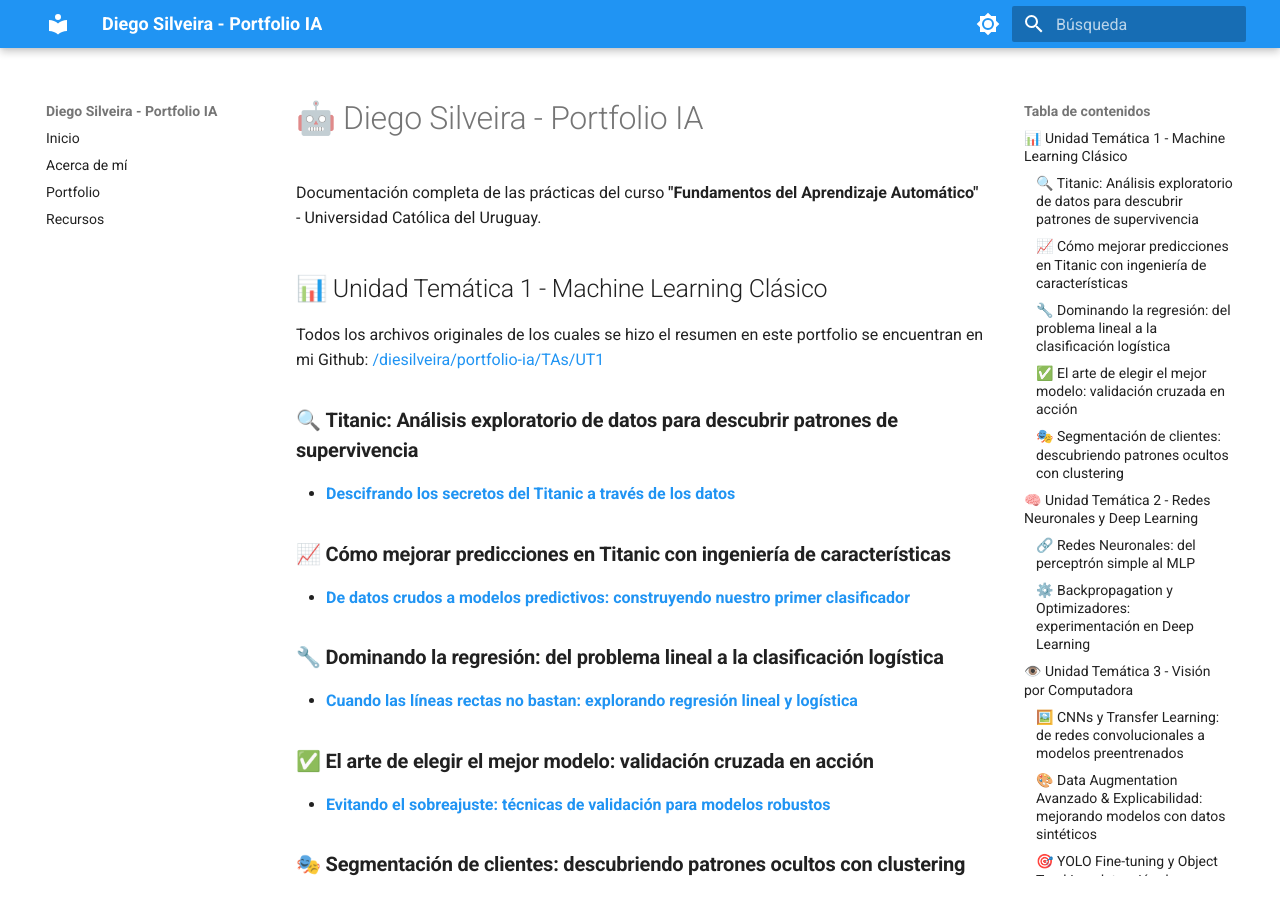
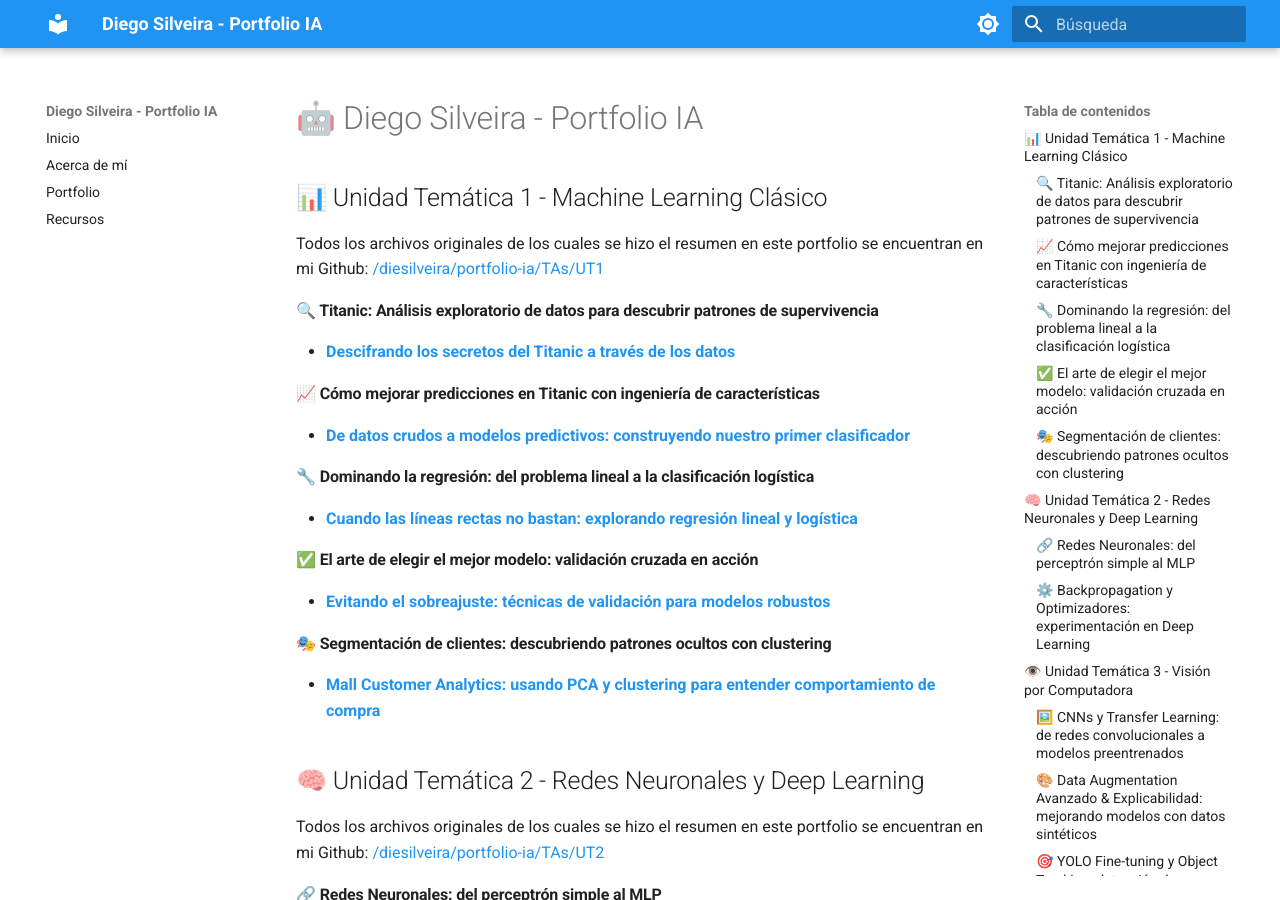
Before and after one commit to diesilveira/portfolio-ia, an MkDocs documentation site: the page built from docs/portfolio/index.md, in a window 1280 px wide and 900 px high. Built offline with MkDocs 1.6.1 and Material for MkDocs 9.7.7, drawn with Linux system fonts in a browser that asks for light colours; some of the changed text lies outside the part shown.

Commit message:
minor fixes

```diff
--- a/docs/portfolio/index.md
+++ b/docs/portfolio/index.md
@@ -5,28 +5,26 @@ date: 2025-01-01
 
 # 🤖 Diego Silveira - Portfolio IA
 
-Documentación completa de las prácticas del curso **"Fundamentos del Aprendizaje Automático"** - Universidad Católica del Uruguay.
-
 ## 📊 Unidad Temática 1 - Machine Learning Clásico
 
 Todos los archivos originales de los cuales se hizo el resumen en este portfolio se encuentran en mi Github: [/diesilveira/portfolio-ia/TAs/UT1](https://github.com/diesilveira/portfolio-ia/tree/main/TAs/UT1)
 
-### 🔍 **Titanic: Análisis exploratorio de datos para descubrir patrones de supervivencia**
+#### 🔍 **Titanic: Análisis exploratorio de datos para descubrir patrones de supervivencia**
 - **[Descifrando los secretos del Titanic a través de los datos](01-eda-titanic.md)**
 
 
-### 📈 **Cómo mejorar predicciones en Titanic con ingeniería de características**
+#### 📈 **Cómo mejorar predicciones en Titanic con ingeniería de características**
 - **[De datos crudos a modelos predictivos: construyendo nuestro primer clasificador](02-baseline-logreg.md)**
 
-### 🔧 **Dominando la regresión: del problema lineal a la clasificación logística**
+#### 🔧 **Dominando la regresión: del problema lineal a la clasificación logística**
 - **[Cuando las líneas rectas no bastan: explorando regresión lineal y logística](03-regresion-lineal-logistica.md)**
 
 
-### ✅ **El arte de elegir el mejor modelo: validación cruzada en acción**
+#### ✅ **El arte de elegir el mejor modelo: validación cruzada en acción**
 - **[Evitando el sobreajuste: técnicas de validación para modelos robustos](04-validacion-seleccion-modelos.md)**
 
 
-### 🎭 **Segmentación de clientes: descubriendo patrones ocultos con clustering**
+#### 🎭 **Segmentación de clientes: descubriendo patrones ocultos con clustering**
 - **[Mall Customer Analytics: usando PCA y clustering para entender comportamiento de compra](05-clustering-pca-mall-customers.md)**
 
 
@@ -34,11 +32,11 @@ Todos los archivos originales de los cuales se hizo el resumen en este portfolio
 
 Todos los archivos originales de los cuales se hizo el resumen en este portfolio se encuentran en mi Github: [/diesilveira/portfolio-ia/TAs/UT2](https://github.com/diesilveira/portfolio-ia/tree/main/TAs/UT2)
 
-### 🔗 **Redes Neuronales: del perceptrón simple al MLP**
+#### 🔗 **Redes Neuronales: del perceptrón simple al MLP**
 - **[Del perceptrón a las redes multicapa: resolviendo problemas no linealmente separables](06-redes-neuronales-perceptron.md)**
 
 
-### ⚙️ **Backpropagation y Optimizadores: experimentación en Deep Learning**
+#### ⚙️ **Backpropagation y Optimizadores: experimentación en Deep Learning**
 - **[Experimentacion con redes neuronales: arquitecturas, optimizadores y callbacks](08-backpropagation-optimizadores.md)**
 
 
@@ -46,18 +44,13 @@ Todos los archivos originales de los cuales se hizo el resumen en este portfolio
 
 Todos los archivos originales de los cuales se hizo el resumen en este portfolio se encuentran en mi Github: [/diesilveira/portfolio-ia/TAs/UT3](https://github.com/diesilveira/portfolio-ia/tree/main/TAs/UT3)
 
-### 🖼️ **CNNs y Transfer Learning: de redes convolucionales a modelos preentrenados**
+#### 🖼️ **CNNs y Transfer Learning: de redes convolucionales a modelos preentrenados**
 - **[CNNs desde cero y aprovechando modelos preentrenados](09-cnn-transfer-learning.md)**
 
 
-### 🎨 **Data Augmentation Avanzado & Explicabilidad: mejorando modelos con datos sintéticos**
+#### 🎨 **Data Augmentation Avanzado & Explicabilidad: mejorando modelos con datos sintéticos**
 - **[Técnicas avanzadas de augmentation (Mixup, CutMix) y visualización de decisiones con GradCAM](10-data-augmentation-xai.md)**
 
 
-### 🎯 **YOLO Fine-tuning y Object Tracking: detección de productos en retail**
+#### 🎯 **YOLO Fine-tuning y Object Tracking: detección de productos en retail**
 - **[Fine-tuning de YOLOv8 para detección específica de productos y tracking en video](11-yolo-finetuning-tracking.md)**
-
-
----
-
-*"Cada proyecto es una oportunidad de aprender algo nuevo y crear algo valioso"*
```
Also changed, not shown: docs/portfolio/11-yolo-finetuning-tracking.md (line endings or trailing spaces).
